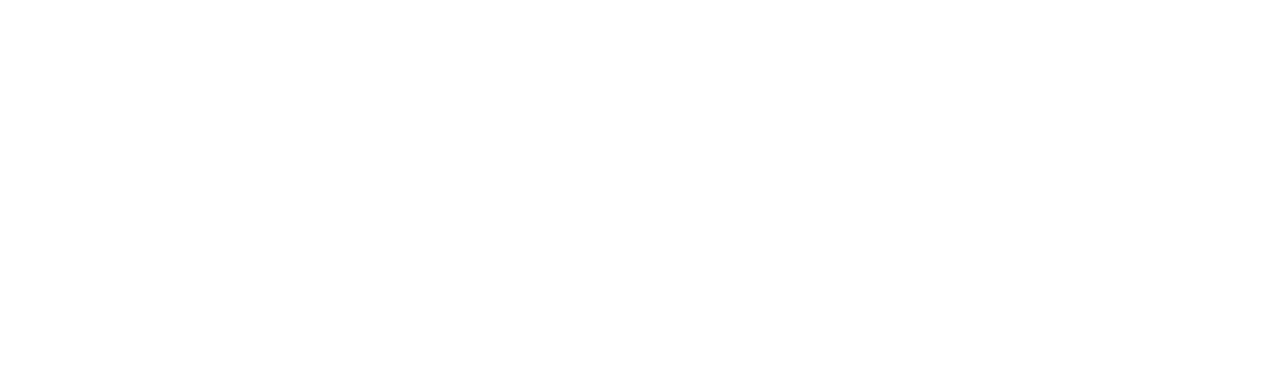
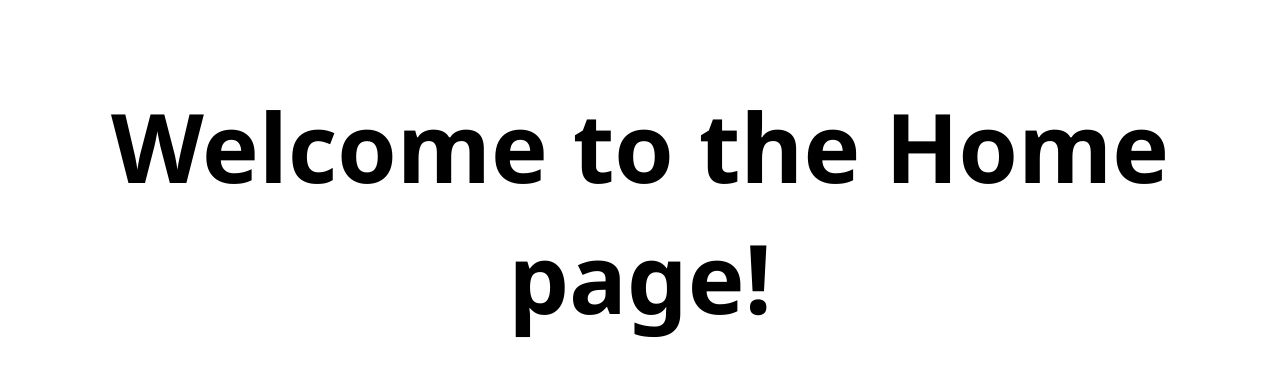
Before and after one commit to Sonny-Fourmont/2024-Epitech-Pool-Project-Survivor, a React (Create React App) app in the folder front/: page / in a window 1280 px wide. Shown: the top 376 px of the page. Built offline with nearby package versions, Linux system fonts and the light colour scheme; the HTML template or start-up script is replaced by a standard one.

Commit message:
[ADD] start of home page

```diff
--- a/front/src/App.tsx
+++ b/front/src/App.tsx
@@ -6,14 +6,16 @@
 */
 
 import React from 'react';
-import { Routes, Route, Link, Navigate } from 'react-router-dom';
+import { Routes, Route, Navigate } from 'react-router-dom';
 
+import Home from './components/homePage';
 import Login from './components/loginPage';
 
 const App: React.FC = () => {
   return (
     <div>
       <Routes>
+        <Route path="/" element={<Home />} />
         <Route path="/login" element={<Login />} />
 		<Route path="*" element={<Navigate to={"/"} />}/>
       </Routes>
--- /dev/null
+++ b/front/src/components/homePage.tsx
@@ -0,0 +1,18 @@
+/*
+** EPITECH PROJECT, 2024
+** B-SVR-500-LYN-5-1-survivor-killian.cottrelle
+** File description:
+** homePage
+*/
+
+import React from 'react';
+
+const Home: React.FC = () => {
+  return (
+    <div>
+      <h1>Welcome to the Home page!</h1>
+    </div>
+  );
+};
+
+export default Home;
```
